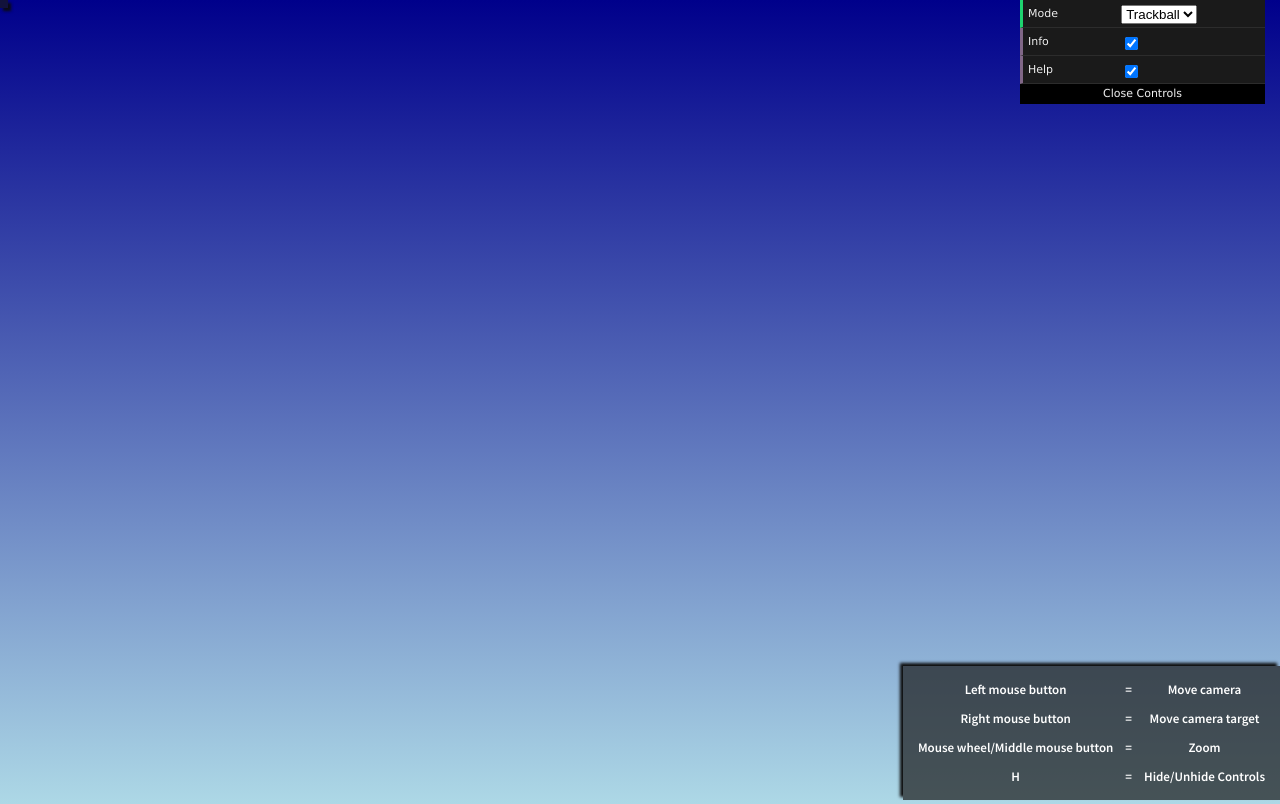
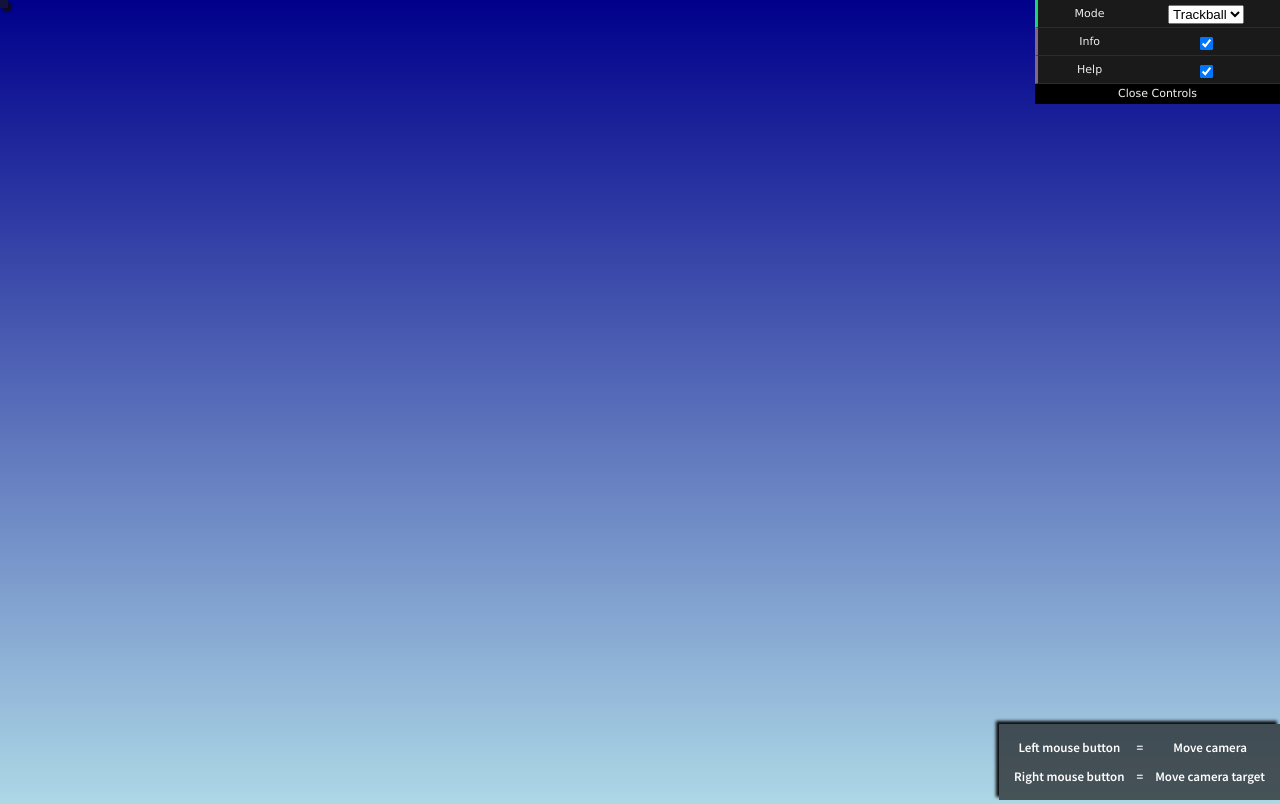
Before and after one commit to dainst/3dviewer, a website: page index.html in a window 1280 px wide. Drawn offline with Linux system fonts and the light colour scheme.

Commit message:
append gui elements to info div instead of body

```diff
--- a/css/main.css
+++ b/css/main.css
@@ -36,6 +36,12 @@ body {
 	font-size          : 18px;
 	background-color   : rgba(26,26,26,0.7);
 	box-shadow: 3px 3px 3px #0c0c0c;
+}
+
+#info .topRight {
+	position: fixed;
+    top: 0;
+    right: 0;
 }
 
 #info .bottomRight {
--- a/index.html
+++ b/index.html
@@ -30,6 +30,7 @@
 		<div id="info" style="text-align:center;">
 			<div class="top" id="title"></div>
 			<div class="topLeft" id="data"></div>
+			<div class="topRight" id="gui"></div>
 			<div class="bottomRight" id="help"></div>
 		</div>
 
--- a/js/viewer.js
+++ b/js/viewer.js
@@ -36,9 +36,9 @@ var _3dviewer = function(options) {
 	var helpTextChanged = false;
 	var clock = new THREE.Clock();
 
-	var trackballHelpText = '<table cellspacing="10">' + '<tr><td>Left mouse button</td><td>=</td><td>Move camera</td></tr>' + '<tr><td>Right mouse button</td><td>=</td><td>Move camera target</td></tr>' + '<tr><td>Mouse wheel/Middle mouse button</td><td>=</td><td>Zoom</td></tr>' + '<tr><td>H</td><td>=</td><td>Hide/Unhide Controls</td></tr></table>';
+	var trackballHelpText = '<table cellspacing="10">' + '<tr><td>Left mouse button</td><td>=</td><td>Move camera</td></tr>' + '<tr><td>Right mouse button</td><td>=</td><td>Move camera target</td></tr>' + '</table>';
 
-	var flyHelpText = '<table cellspacing="10">' + '<tr><td>Mouse pointer</td><td>=</td><td>Look</td></tr>' + '<tr><td>Left mouse button/W/Up</td><td>=</td><td>Move forward</td></tr>' + '<tr><td>Right mouse button/S/Down</td><td>=</td><td>Move backward</td></tr>' + '<tr><td>+</td><td>=</td><td>Increase move speed</td></tr>' + '<tr><td>-</td><td>=</td><td>Decrease move speed</td></tr>' + '<tr><td>A/Left</td><td>=</td><td>Strafe left</td></tr>' + '<tr><td>D/Right</td><td>=</td><td>Strafe right</td></tr>' + '<tr><td>R</td><td>=</td><td>Fly up</td></tr>' + '<tr><td>F</td><td>=</td><td>Fly down</td></tr>' + '<tr><td>Q</td><td>=</td><td>Freeze/Unfreeze camera</td></tr>' + '<tr><td>H</td><td>=</td><td>Hide/Unhide Controls</td></tr></table>';
+	var flyHelpText = '<table cellspacing="10">' + '<tr><td>Mouse pointer</td><td>=</td><td>Look</td></tr>' + '<tr><td>Left mouse button/W/Up</td><td>=</td><td>Move forward</td></tr>' + '<tr><td>Right mouse button/S/Down</td><td>=</td><td>Move backward</td></tr>' + '<tr><td>+</td><td>=</td><td>Increase move speed</td></tr>' + '<tr><td>-</td><td>=</td><td>Decrease move speed</td></tr>' + '<tr><td>A/Left</td><td>=</td><td>Strafe left</td></tr>' + '<tr><td>D/Right</td><td>=</td><td>Strafe right</td></tr>' + '<tr><td>R</td><td>=</td><td>Fly up</td></tr>' + '<tr><td>F</td><td>=</td><td>Fly down</td></tr>' + '<tr><td>Q</td><td>=</td><td>Freeze/Unfreeze camera</td></tr>' + '</table>';
 
 	var loaderOnProgress = function(xhr) {
 		if (xhr.lengthComputable) {
@@ -279,7 +279,10 @@ var _3dviewer = function(options) {
 			Help : true
 		}
 
-		var gui = new dat.GUI();
+		var gui = new dat.GUI({ autoPlace: false });
+		var guiContainer = document.getElementById('gui');
+		guiContainer.appendChild(gui.domElement);
+
 		var changeController = function() {
 			// Controller
 			cameraControls.removeEventHandlers();
```
